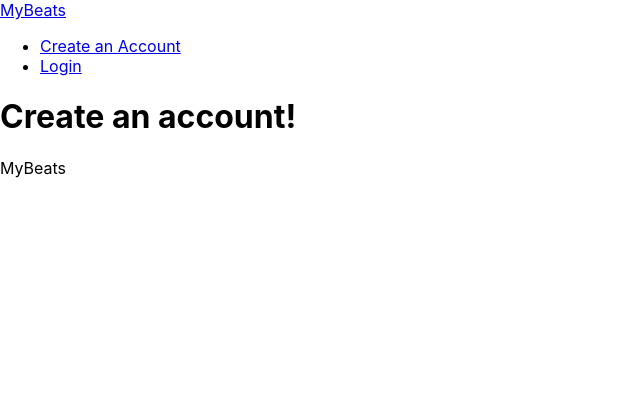
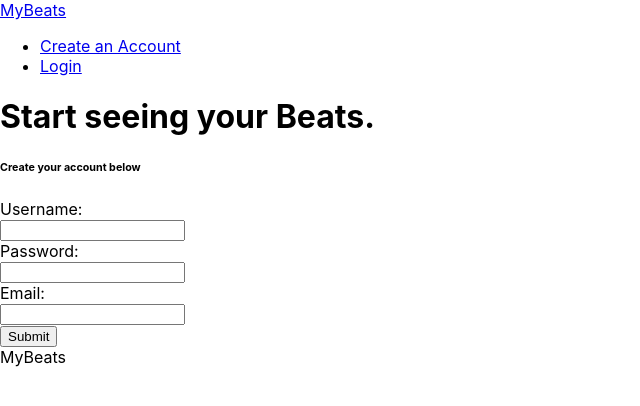
Before and after one commit to TheNightviz/MyBeats, a React (Create React App) app in the folder my-beats/: page /CreateAnAccount in a window 1280 px wide. Shown: the top 406 px of the page, without its empty margins (0-640 px from the left). Built offline with nearby package versions, Linux system fonts and the light colour scheme.

Commit message:
added forms

```diff
--- a/my-beats/src/App.js
+++ b/my-beats/src/App.js
@@ -12,9 +12,9 @@ class App extends Component {
       <BrowserRouter>
         <div className="App">
           <Navbar />
-          <Route exact path='/' exact component={Home} />
-          <Route exact path='/CreateAnAccount' exact component={CreateAnAccount} />
-          <Route exact path='/Login' exact component={Login} />
+          <Route exact path='/' component={Home} />
+          <Route exact path='/CreateAnAccount' component={CreateAnAccount} />
+          <Route exact path='/Login' component={Login} />
 
         </div>
       </BrowserRouter>
--- a/my-beats/src/components/CreateAnAccount.js
+++ b/my-beats/src/components/CreateAnAccount.js
@@ -2,8 +2,20 @@ import React from 'react'
 
 const CreateAnAccount = () => {
     return (
-
-        <h1>Create an account!</h1>
+      <div className="create-account-form">
+        <h1>Start seeing your Beats.</h1>
+        <h6>Create your account below</h6>
+        <form>
+          <label for="uname">Username:</label><br />
+          <input type="text" id="uname" name="uname" /><br />
+          <label for="password">Password:</label><br />
+          <input type="text" id="password" name="password" /><br />
+          <label for="email">Email:</label><br />
+          <input type="text" id="email" name="email" />
+          <br />
+          <input type="submit" />
+        </form>
+      </div>
 
     );
 }
--- a/my-beats/src/components/Home.js
+++ b/my-beats/src/components/Home.js
@@ -2,7 +2,14 @@ import React from 'react'
 
 const Home = () => {
     return (
-        <h1>This is the landing page. More text goes here.</h1>
+        <div>
+          <h1>This is the landing page. More text goes here.</h1>
+          <pre>Music is more than just what flows through your ears. Music is a full
+               body experience both on the dance floor and in the studio. Music is
+               meant to be heard and viewed, and MyBeats gives you the power to
+               do one deeper. MyBeats gives you the power to understand your music.
+               Stop listening, start seeing.</pre>
+        </div>
 
 
     );
--- a/my-beats/src/components/Login.js
+++ b/my-beats/src/components/Login.js
@@ -2,7 +2,18 @@ import React from 'react'
 
 const Login = () => {
     return (
-        <h1>Login page goes here!!!</h1>
+      <div className="login-form">
+        <h1>See your Beats.</h1>
+        <h6>Log-in to access your account below</h6>
+        <form>
+          <label for="uname">Username:</label><br />
+          <input type="text" id="uname" name="uname" /><br />
+          <label for="password">Password:</label><br />
+          <input type="text" id="password" name="password" />
+          <br />
+          <input type="submit" />
+        </form>
+      </div>
     );
 }
 export default Login;
```
